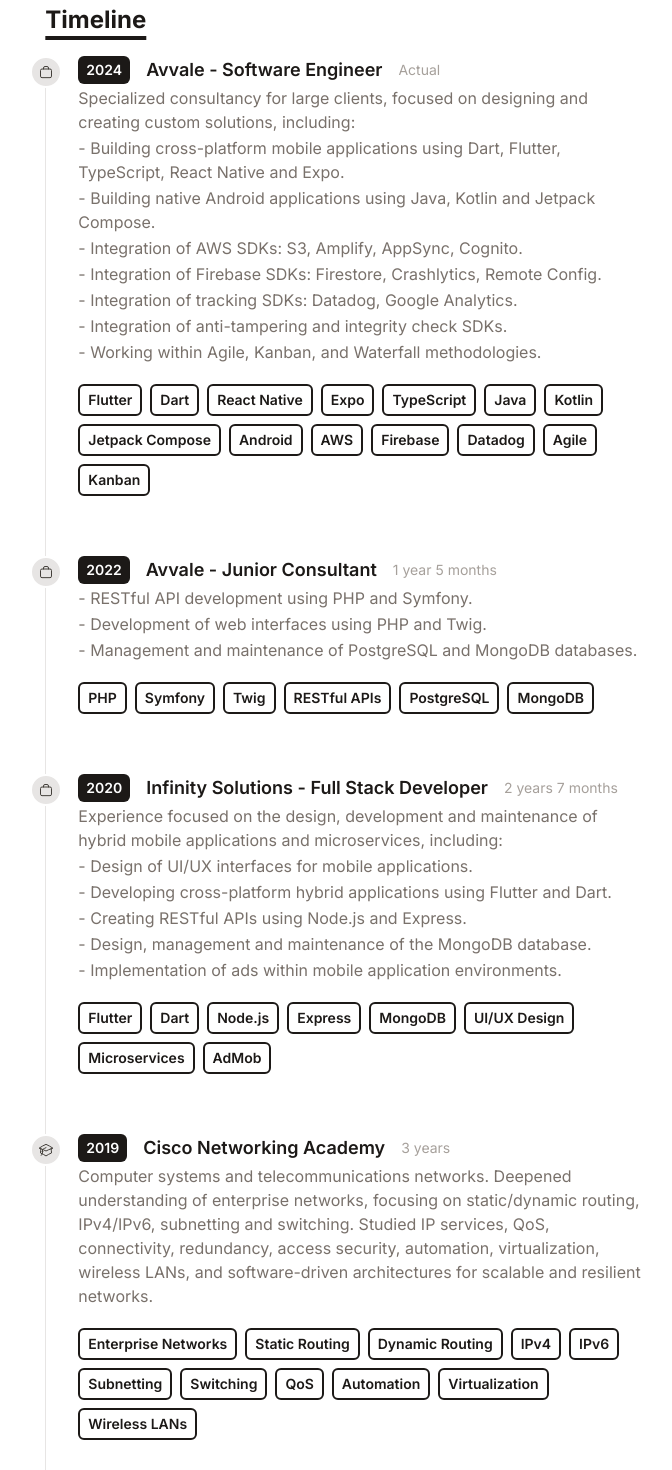
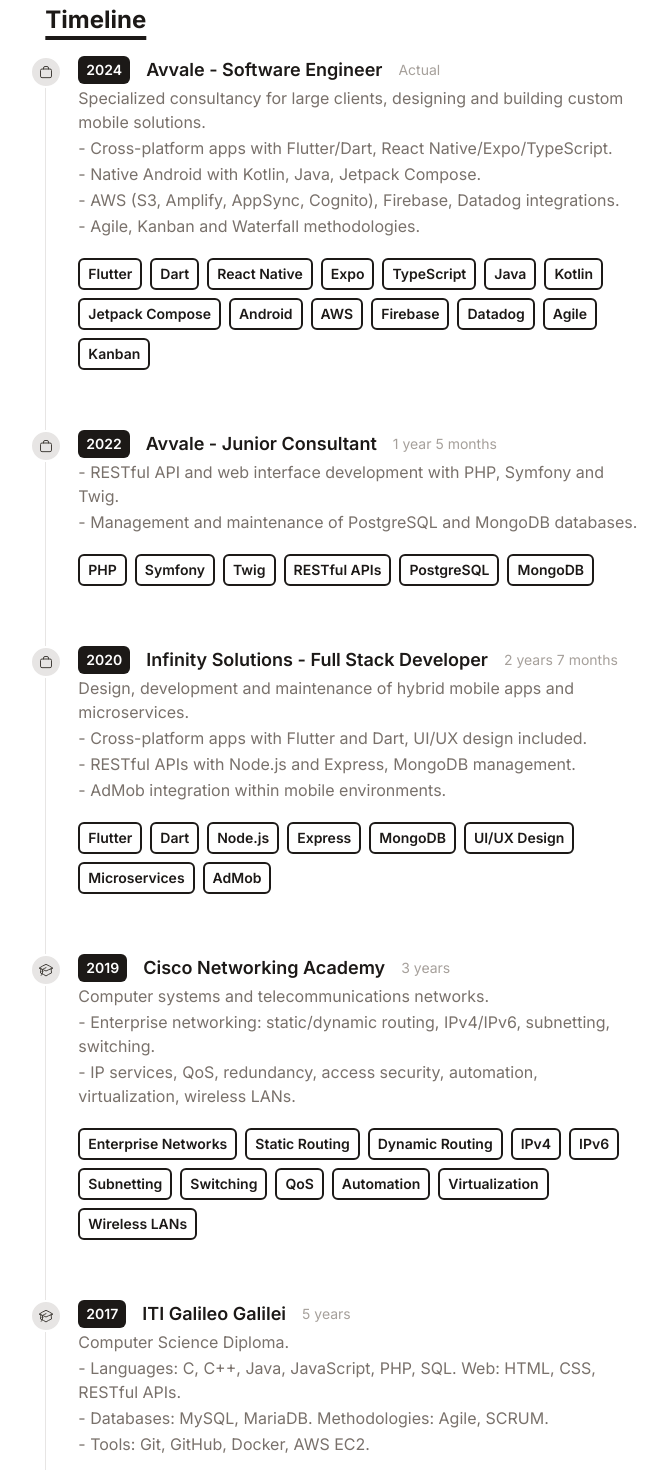
Before and after one commit to VoidElle/portfolio, a React (Vite) app: page / in a window 1280 px wide. Shown: the part 1620-3090 px from the top of the page, without its empty margins (296-968 px from the left). Built offline with nearby package versions, Linux system fonts and the light colour scheme.

Commit message:
feat: refine job experience descriptions for clarity and conciseness

```diff
--- a/src/data/timeline.ts
+++ b/src/data/timeline.ts
@@ -6,14 +6,11 @@ export default [
         title: 'Avvale - Software Engineer',
         duration: 'Actual',
         details: [
-            "Specialized consultancy for large clients, focused on designing and creating custom solutions, including:",
-            "- Building cross-platform mobile applications using Dart, Flutter, TypeScript, React Native and Expo.",
-            "- Building native Android applications using Java, Kotlin and Jetpack Compose.",
-            "- Integration of AWS SDKs: S3, Amplify, AppSync, Cognito.",
-            "- Integration of Firebase SDKs: Firestore, Crashlytics, Remote Config.",
-            "- Integration of tracking SDKs: Datadog, Google Analytics.",
-            "- Integration of anti-tampering and integrity check SDKs.",
-            "- Working within Agile, Kanban, and Waterfall methodologies."
+            "Specialized consultancy for large clients, designing and building custom mobile solutions.",
+            "- Cross-platform apps with Flutter/Dart, React Native/Expo/TypeScript.",
+            "- Native Android with Kotlin, Java, Jetpack Compose.",
+            "- AWS (S3, Amplify, AppSync, Cognito), Firebase, Datadog integrations.",
+            "- Agile, Kanban and Waterfall methodologies."
         ],
         chips: [
             "Flutter",
@@ -39,8 +36,7 @@ export default [
         title: 'Avvale - Junior Consultant',
         duration: '1 year 5 months',
         details: [
-            "- RESTful API development using PHP and Symfony.",
-            "- Development of web interfaces using PHP and Twig.",
+            "- RESTful API and web interface development with PHP, Symfony and Twig.",
             "- Management and maintenance of PostgreSQL and MongoDB databases."
         ],
         chips: [
@@ -59,12 +55,10 @@ export default [
         title: 'Infinity Solutions - Full Stack Developer',
         duration: '2 years 7 months',
         details: [
-            "Experience focused on the design, development and maintenance of hybrid mobile applications and microservices, including:",
-            "- Design of UI/UX interfaces for mobile applications.",
-            "- Developing cross-platform hybrid applications using Flutter and Dart.",
-            "- Creating RESTful APIs using Node.js and Express.",
-            "- Design, management and maintenance of the MongoDB database.",
-            "- Implementation of ads within mobile application environments."
+            "Design, development and maintenance of hybrid mobile apps and microservices.",
+            "- Cross-platform apps with Flutter and Dart, UI/UX design included.",
+            "- RESTful APIs with Node.js and Express, MongoDB management.",
+            "- AdMob integration within mobile environments."
         ],
         chips: [
             "Flutter",
@@ -84,7 +78,9 @@ export default [
         title: 'Cisco Networking Academy',
         duration: '3 years',
         details: [
-            "Computer systems and telecommunications networks. Deepened understanding of enterprise networks, focusing on static/dynamic routing, IPv4/IPv6, subnetting and switching. Studied IP services, QoS, connectivity, redundancy, access security, automation, virtualization, wireless LANs, and software-driven architectures for scalable and resilient networks."
+            "Computer systems and telecommunications networks.",
+            "- Enterprise networking: static/dynamic routing, IPv4/IPv6, subnetting, switching.",
+            "- IP services, QoS, redundancy, access security, automation, virtualization, wireless LANs."
         ],
         chips: [
             "Enterprise Networks",
@@ -107,7 +103,10 @@ export default [
         title: 'ITI Galileo Galilei',
         duration: '5 years',
         details: [
-            "Computer Science Diploma. In-depth knowledge of programming languages such as C, C++, Java, JavaScript, PHP, and SQL. Proficient in essential web technologies, including HTML and CSS. Experience in developing RESTful APIs. Advanced skills in managing relational databases with MySQL and MariaDB. Solid understanding of Agile and SCRUM methodologies. Familiar with Git, GitHub, Docker, and AWS EC2."
+            "Computer Science Diploma.",
+            "- Languages: C, C++, Java, JavaScript, PHP, SQL. Web: HTML, CSS, RESTful APIs.",
+            "- Databases: MySQL, MariaDB. Methodologies: Agile, SCRUM.",
+            "- Tools: Git, GitHub, Docker, AWS EC2."
         ],
         chips: [
             "C",
```
